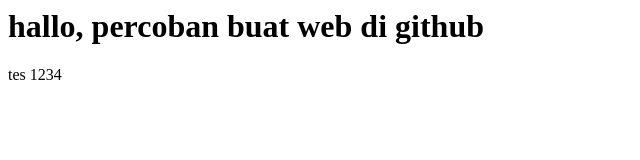
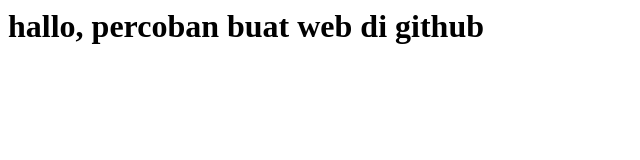
Before and after one commit to Karim2501/Karim2501.github.io, a plain HTML site: page index.html in a window 1280 px wide. Shown: the full height of the page, 0-640 px from the left. Drawn offline with Linux system fonts and the light colour scheme.

Commit message:
hapus tes1234

```diff
--- a/index.html
+++ b/index.html
@@ -4,6 +4,5 @@
 </head>
 <body>
 <h1>hallo, percoban buat web di github</h1>
-tes 1234
 </body>
 </html>
```
